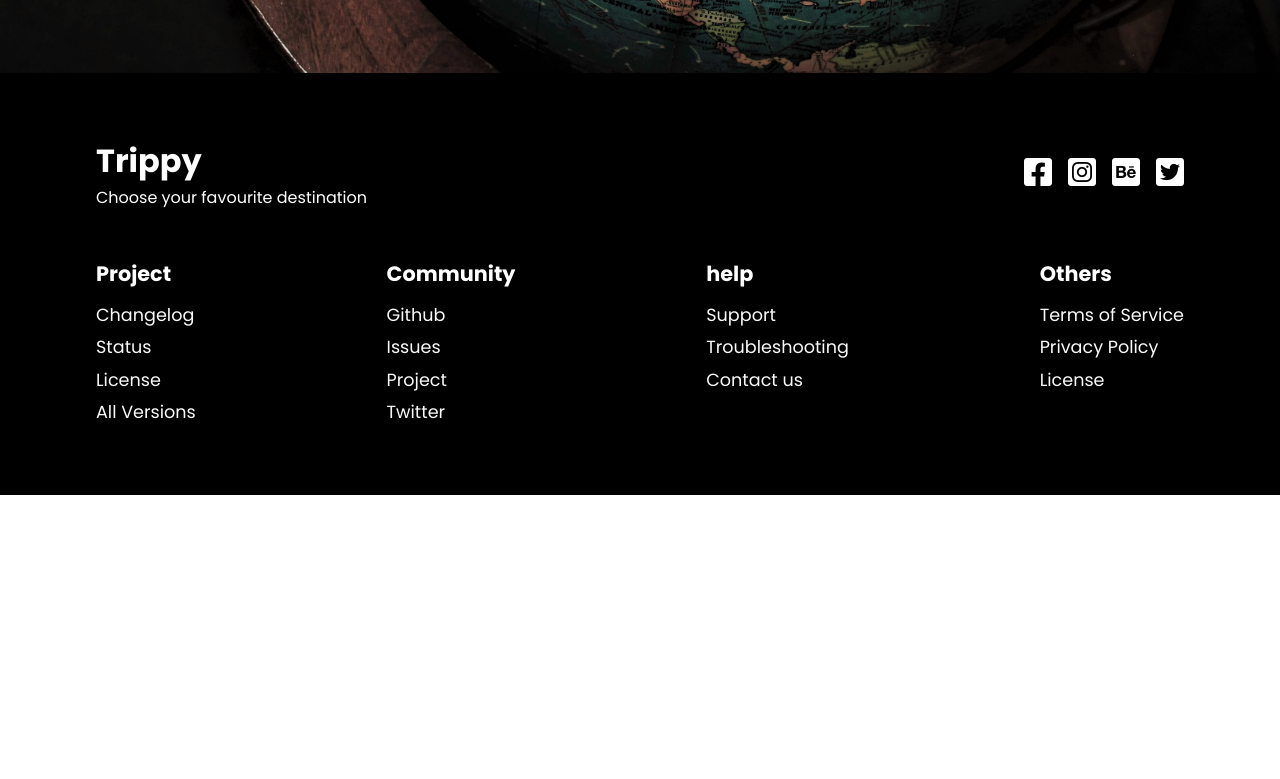
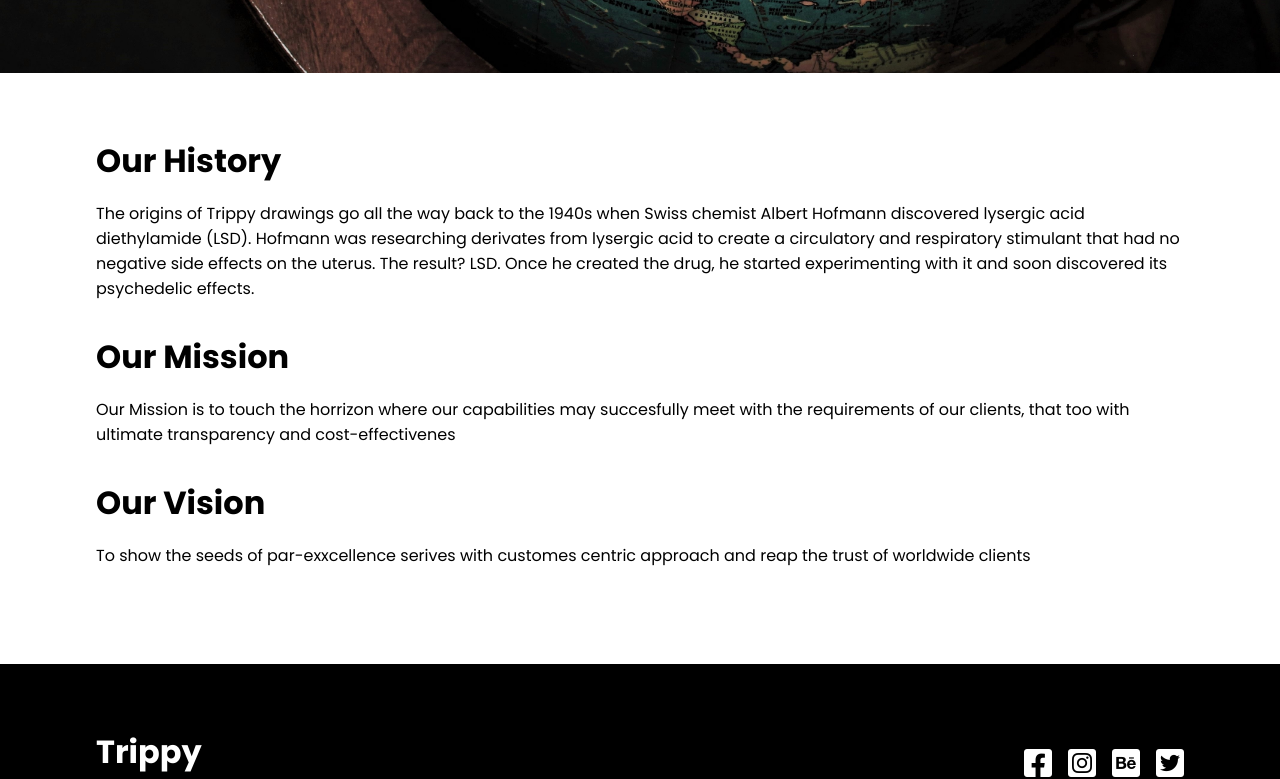
Before and after one commit to Adamashvili/React-JS-Responsive-Tour-and-Travel-Website, a React (Create React App) app: page /about in a window 1280 px wide. Shown: the part 487-1266 px from the top of the page. Before the commit the page ends 982 px from the top, so only its background shows below. Built offline with nearby package versions, Linux system fonts and the light colour scheme.

Commit message:
add about us info

```diff
--- /dev/null
+++ b/src/components/AboutStyles.css
@@ -0,0 +1,20 @@
+.about-container {
+    margin: 4rem 6rem;
+    text-align: start;
+}
+
+.about-container h1 {
+    padding-bottom: 1rem;
+}
+
+.about-container p {
+    padding-bottom: 2rem;
+}
+
+@media screen and (max-width:850px) {
+    .about-container {
+        margin: 4rem 2rem;
+
+    }
+
+}
--- /dev/null
+++ b/src/components/AboutUs.js
@@ -0,0 +1,20 @@
+import "./AboutStyles.css"
+
+function AboutUs () {
+    return(
+        <div className="about-container">
+            <h1>Our History</h1>
+            <p>The origins of Trippy drawings go all the way back to the 1940s when Swiss chemist Albert Hofmann discovered lysergic acid diethylamide (LSD). Hofmann was researching derivates from lysergic acid to create a circulatory and respiratory stimulant that had no negative side effects on the uterus. The result? LSD. Once he created the drug, he started experimenting with it and soon discovered its psychedelic effects.</p>
+
+            <h1>Our Mission</h1>
+            <p>Our Mission is to touch the horrizon where our capabilities may succesfully meet with the requirements of our clients, that too with ultimate transparency and cost-effectivenes</p>
+
+            <h1>Our Vision</h1>
+            <p>To show the seeds of par-exxcellence serives with customes centric approach and reap the trust of worldwide clients</p>
+
+        </div>
+
+    )
+}
+
+export default AboutUs
--- a/src/routes/About.js
+++ b/src/routes/About.js
@@ -2,6 +2,7 @@ import Navbar from "../components/Navbar";
 import Hero from "../components/hero";
 import travelImg from "../assets/travel.jpg";
 import Footer from "../components/Footer";
+import AboutUs from "../components/AboutUs";
 
 
 function About () {
@@ -14,6 +15,7 @@ function About () {
          title="About"
          btnClass="hide"
          />
+         <AboutUs/>
          <Footer/>
         </>
 
--- a/src/routes/Service.js
+++ b/src/routes/Service.js
@@ -2,6 +2,7 @@ import Navbar from "../components/Navbar";
 import Hero from "../components/hero";
 import travelImg from "../assets/service.jpg";
 import Footer from "../components/Footer";
+import Trip from "../components/trip";
 
 function Service () {
     return (
@@ -13,6 +14,7 @@ function Service () {
          title="Service"
          btnClass="hide"
          />
+         <Trip/>
          <Footer/>
         </>
     )
```
